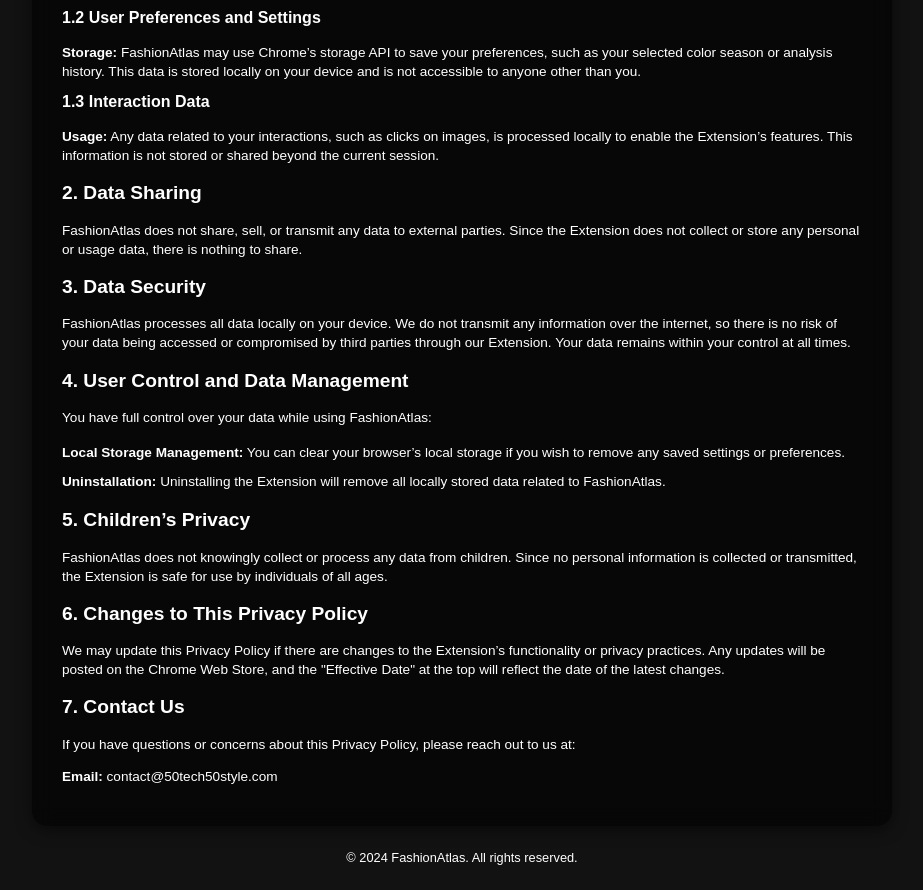
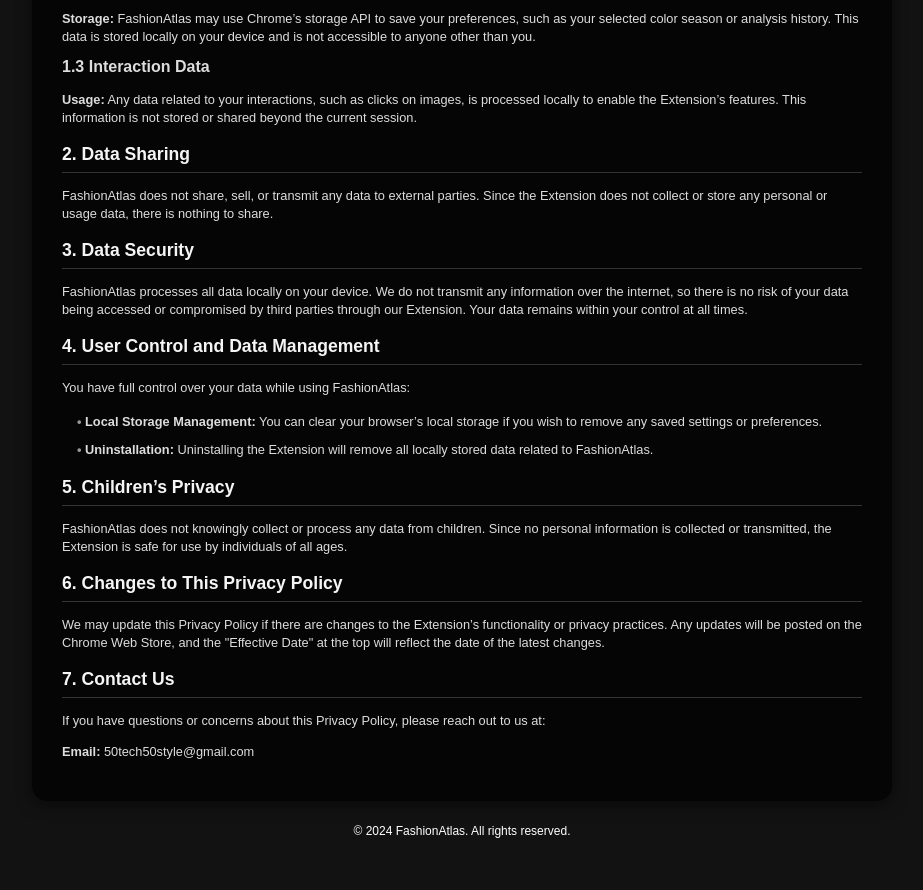
Before and after one commit to 50tech50style/FashionAtlas, a plain HTML site: page privacypolicy.html in a window 1280 px wide. Shown: the part 467-1357 px from the top of the page, without its empty margins (178-1101 px from the left). After the commit the page ends 1329 px from the top, so only its background shows below. Drawn offline with Linux system fonts and the light colour scheme.

Commit message:
Updated CSS

```diff
--- a/privacypolicy.html
+++ b/privacypolicy.html
@@ -7,76 +7,119 @@
     <link rel="icon" href="logo.png" type="image/png">
     <style>
  /* General styles */
+/* General styles */
         body {
             font-family: Arial, sans-serif;
             line-height: 1.4;
-    color: #fff; /* White text to stand out against the dark background */
+            color: #fff; /* White text for dark background */
             background-color: #121212; /* Dark background for contrast */
             margin: 0;
             min-height: 100vh;
             display: flex;
             flex-direction: column;
-    align-items: center; /* Centers the content horizontally */
-    justify-content: center; /* Centers the content vertically */
+            align-items: center;
+            justify-content: center;
         }
 
         .header {
             color: #fff;
             text-align: center;
             padding: 20px;
+            display: flex;
+            flex-direction: column;
+            align-items: center;
+            justify-content: center;
         }
 
         .header h1 {
             font-family: Arial, sans-serif;
             font-weight: bold;
-    font-size: 1.5rem; /* Smaller font size */
+            font-size: 1.4rem; /* Smaller font size */
             margin-bottom: 5px;
         }
 
         .header p {
-    font-size: 0.9rem; /* Smaller font size */
+            font-size: 0.85rem; /* Smaller font size */
             margin-bottom: 20px;
+            color: #ccc;
+            font-weight: normal;
         }
 
         .content {
             padding: 30px;
             flex: 1;
-    max-width: 800px; /* Limits the content width for readability */
-    text-align: left; /* Left-justifies the text */
-    background: rgba(0, 0, 0, 0.6); /* Black, semi-transparent background */
+            max-width: 800px;
+            text-align: left;
+            background: rgba(0, 0, 0, 0.7); /* Black, semi-transparent background */
             backdrop-filter: blur(10px); /* Frosted glass effect */
-    border-radius: 15px; /* Rounded corners for a softer look */
+            border-radius: 15px;
             box-shadow: 0 4px 15px rgba(0, 0, 0, 0.5); /* Subtle shadow for depth */
         }
 
         .content h2 {
-    font-size: 1.2rem; /* Smaller font size */
+            font-size: 1.1rem; /* Smaller font size for section titles */
+            font-weight: bold;
             margin-top: 15px;
-    margin-bottom: 5px;
+            color: #f5f5f5;
+            border-bottom: 1px solid #333;
+            padding-bottom: 5px;
         }
 
         .content h3 {
-    font-size: 1rem; /* Smaller font size */
+            font-size: 1rem; /* Smaller font size for subheaders */
             margin-top: 10px;
             margin-bottom: 5px;
+            font-weight: bold;
+            color: #ddd;
         }
 
         .content p, .content li {
-    font-size: 0.85rem; /* Smaller font size */
+            font-size: 0.8rem; /* Smaller font size for body text */
             margin-bottom: 10px;
+            color: #ddd;
+            font-weight: normal;
         }
 
         .content ul {
             list-style-type: none;
             padding-left: 0;
+            margin-left: 15px;
+        }
+
+        .content ul li::before {
+            content: "• ";
+            color: #999;
+            font-weight: bold;
         }
 
         .footer {
             text-align: center;
             padding: 10px;
-    background-color: transparent; /* Transparent background for the footer */
+            background-color: transparent;
             color: #fff;
-    font-size: 0.8rem; /* Smaller font size */
+            font-size: 0.75rem; /* Smaller font size for footer */
+        }
+
+        .button {
+            display: block;
+            width: 100%;
+            background-color: #111;
+            color: #fff;
+            padding: 10px 0; /* Slightly smaller padding */
+            text-align: center;
+            text-decoration: none;
+            font-size: 0.85rem; /* Smaller font for button */
+            border: none;
+            border-radius: 4px;
+            font-weight: bold;
+            cursor: pointer;
+            margin-top: 15px;
+            transition: background-color 0.3s;
+            box-sizing: border-box;
+        }
+
+        .button:hover {
+            background-color: #333;
         }
 
     </style>
@@ -122,7 +165,7 @@ body {
 
         <h2>7. Contact Us</h2>
         <p>If you have questions or concerns about this Privacy Policy, please reach out to us at:</p>
-        <p><strong>Email:</strong> contact@50tech50style.com</p>
+        <p><strong>Email:</strong> 50tech50style@gmail.com</p>
 
     </main>
     <footer class="footer">
```
Lines whose indentation alone changed are shown as unchanged.
